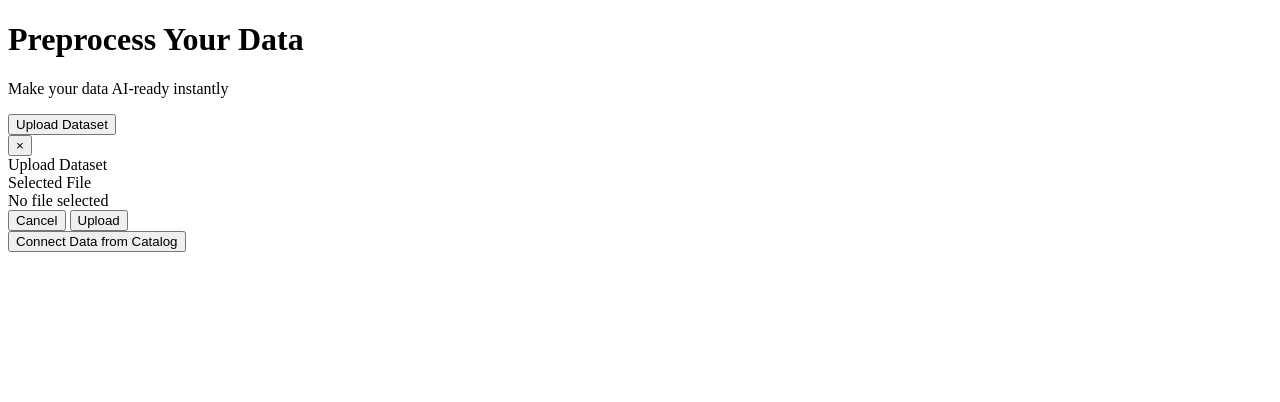
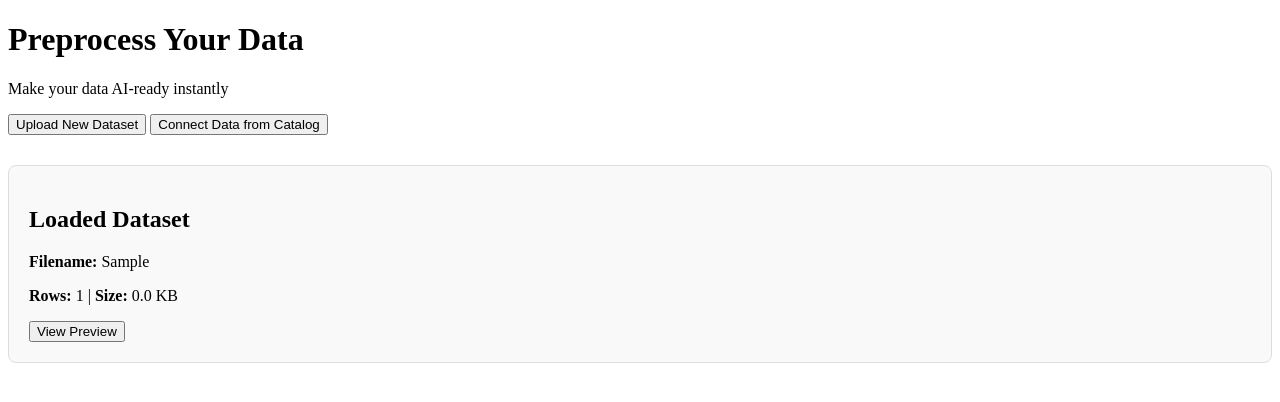
Before and after one commit to Prithvi-Siddharth/OneClick.AI, a FastAPI app: template backend/app/templates/preprocessing.html in a window 1280 px wide. Shown: the top 402 px of the page. Run offline with FastAPI, Linux system fonts and the light colour scheme; the template is opened without the code that fills it: most values are stand-ins (such as "Sample title", 1, 10 or a date in 2020); parts of the project's set-up code (start-up, migrations or seed data) failed here and were passed over.

Commit message:
preprocessing going on

```diff
--- a/backend/app/main.py
+++ b/backend/app/main.py
@@ -440,9 +440,13 @@ def preprocessing_page(request: Request, db: Session = Depends(get_db)):
     # Fetch user's uploaded datasets to show in the catalog dropdown
     datasets = db.query(Dataset).filter(Dataset.user_id == int(user_id)).all()
 
+    # Fetch the latest loaded dataset for preprocessing
+    active_dataset = db.query(TemporaryDataset).filter(TemporaryDataset.user_id == int(user_id)).order_by(TemporaryDataset.id.desc()).first()
+
     return templates.TemplateResponse("preprocessing.html", {
         "request": request,
-        "datasets": datasets
+        "datasets": datasets,
+        "active_dataset": active_dataset
     })
 
 @app.get("/train_model")
@@ -573,3 +577,27 @@ def connect_dataset(
             content={"error": str(e)},
             status_code=status.HTTP_500_INTERNAL_SERVER_ERROR
         )
+
+
+@app.get("/preview_temporary_dataset/{temp_id}")
+def preview_temporary_dataset(temp_id: int, request: Request, db: Session = Depends(get_db)):
+    user_id = get_current_user_id(request)
+    if not user_id:
+        raise HTTPException(status_code=401, detail="Not authenticated")
+
+    temp_dataset = db.query(TemporaryDataset).filter(TemporaryDataset.id == temp_id, TemporaryDataset.user_id == int(user_id)).first()
+    if not temp_dataset:
+        raise HTTPException(status_code=404, detail="Temporary dataset not found")
+
+    # Read from S3 using existing service function
+    data = read_dataset_from_s3(
+        bucket_name=temp_dataset.s3_bucket,
+        s3_key=temp_dataset.s3_key,
+        filename=f"temp_{temp_id}.csv", # Placeholder name
+        preview_limit=5
+    )
+
+    if isinstance(data, dict) and "error" in data:
+        raise HTTPException(status_code=500, detail=data["error"])
+
+    return JSONResponse(content=data)
--- a/backend/app/templates/preprocessing.html
+++ b/backend/app/templates/preprocessing.html
@@ -11,39 +11,46 @@
     <h1>Preprocess Your Data</h1>
     <p>Make your data AI-ready instantly</p>
 
-    <!-- ✅ MISSING ELEMENTS ADDED -->
-    <button id="openFilePickerBtn" type="button">Upload Dataset</button>
-    <input id="fileInput" type="file" hidden />
+    <div class="actions" style="margin-bottom: 30px;">
+        <button id="openFilePickerBtn" type="button">Upload New Dataset</button>
+        <button id="openCatalogBtn" type="button">Connect Data from Catalog</button>
+        <input id="fileInput" type="file" hidden />
+    </div>
 
-    <div class="modal-overlay" id="modalOverlay">
+    <!-- Active Dataset Section -->
+    <div id="activeDatasetSection"
+        style="background: #f9f9f9; padding: 20px; border-radius: 8px; border: 1px solid #ddd; margin-bottom: 30px;">
+        <h2>Loaded Dataset</h2>
+        {% if active_dataset %}
+        <div id="activeDatasetInfo">
+            <p><strong>Filename:</strong> {{ active_dataset.s3_key.split('/')[-1] }}</p>
+            <p><strong>Rows:</strong> {{ active_dataset.row_count }} | <strong>Size:</strong> {{
+                (active_dataset.file_size / 1024)|round(2) }} KB</p>
+            <button type="button" id="viewPreviewBtn" data-id="{{ active_dataset.id }}">View Preview</button>
+        </div>
+        {% else %}
+        <p id="noDatasetText">No dataset loaded. Upload one or connect from catalog above.</p>
+        {% endif %}
+    </div>
 
+    <!-- Upload Modal -->
+    <div class="modal-overlay" id="uploadModal" style="display:none;">
         <div class="modal-box">
-
-            <button class="modal-close" id="closeModalBtn">&times;</button>
-
+            <button class="modal-close" id="closeUploadModalBtn">&times;</button>
             <div class="modal-title">Upload Dataset</div>
-
-            <form id="uploadForm" method="post" enctype="multipart/form-data" action="/temporary_upload_dataset">
-
+            <form id="uploadForm">
                 <div class="form-group">
                     <span class="label">Selected File</span>
                     <div class="file-info" id="selectedFileText">No file selected</div>
                 </div>
-
-                <div class="modal-actions">
-                    <button class="btn-cancel" type="button" id="cancelBtn">Cancel</button>
+                <div class="modal-actions" style="margin-top: 20px;">
+                    <button class="btn-cancel" type="button" id="cancelUploadBtn">Cancel</button>
                     <button class="btn-upload" type="submit">Upload</button>
                 </div>
-
-                <div class="status-text" id="statusText"></div>
-
+                <div class="status-text" id="statusText" style="margin-top: 10px;"></div>
             </form>
-
         </div>
-
     </div>
-
-    <button id="openCatalogBtn" type="button">Connect Data from Catalog</button>
 
     <!-- Catalog Selection Modal -->
     <div class="modal-overlay" id="catalogModal" style="display:none;">
@@ -52,141 +59,91 @@
             <h3>Select from Catalog</h3>
             <form id="catalogForm">
                 <select name="dataset_id" style="width: 100%; padding: 10px; margin: 15px 0;">
-                    <!-- Correct Jinja syntax -->
                     {% for dataset in datasets %}
                     <option value="{{ dataset.id }}">{{ dataset.filename }}</option>
                     {% endfor %}
                 </select>
-                <button type="submit">Confirm Connection</button>
+                <button type="submit" class="btn-confirm">Confirm Connection</button>
             </form>
         </div>
     </div>
 
+    <!-- Dataset Preview Modal -->
+    <div class="modal-overlay" id="previewModal" style="display:none;">
+        <div class="modal-box" style="max-width: 80%; width: 80%; max-height: 80vh;">
+            <button class="modal-close" id="closePreviewBtn">&times;</button>
+            <h2>Dataset Preview</h2>
+            <div id="datasetPreview" style="overflow-x: auto; margin-top: 20px;">
+                <!-- Table will be injected here -->
+            </div>
+        </div>
+    </div>
+
     <script>
+        // Common UI helper
+        function showModal(id) { document.getElementById(id).style.display = 'flex'; }
+        function hideModal(id) { document.getElementById(id).style.display = 'none'; }
+
+        // --- UPLOAD LOGIC ---
         const openFilePickerBtn = document.getElementById("openFilePickerBtn");
         const fileInput = document.getElementById("fileInput");
-
-        const modalOverlay = document.getElementById("modalOverlay");
-        const closeModalBtn = document.getElementById("closeModalBtn");
-        const cancelBtn = document.getElementById("cancelBtn");
-
-        const selectedFileText = document.getElementById("selectedFileText");
-
         const uploadForm = document.getElementById("uploadForm");
         const statusText = document.getElementById("statusText");
+        const selectedFileText = document.getElementById("selectedFileText");
 
         let selectedFile = null;
 
-        // Step 1: Click "Upload Dataset" -> open file picker
-        openFilePickerBtn.addEventListener("click", () => {
-            fileInput.click();
-        });
+        openFilePickerBtn.addEventListener("click", () => fileInput.click());
 
-        // Step 2: After file chosen -> show popup
         fileInput.addEventListener("change", () => {
-            if (!fileInput.files || fileInput.files.length === 0) {
-                return;
-            }
-
-            selectedFile = fileInput.files[0];
-
-            selectedFileText.innerText = `File: ${selectedFile.name} (${(selectedFile.size / 1024).toFixed(2)} KB)`;
-
-            statusText.innerText = "";
-
-            // Open modal
-            modalOverlay.style.display = "flex";
-        });
-
-        // Close modal functions
-        function closeModal() {
-            modalOverlay.style.display = "none";
-            statusText.innerText = "";
-            fileInput.value = ""; // reset file input
-            selectedFile = null;
-            selectedFileText.innerText = "No file selected";
-        }
-
-        closeModalBtn.addEventListener("click", closeModal);
-        cancelBtn.addEventListener("click", closeModal);
-
-        // Click outside popup closes modal
-        modalOverlay.addEventListener("click", (e) => {
-            if (e.target === modalOverlay) {
-                closeModal();
+            if (fileInput.files.length > 0) {
+                selectedFile = fileInput.files[0];
+                selectedFileText.innerText = `File: ${selectedFile.name} (${(selectedFile.size / 1024).toFixed(2)} KB)`;
+                showModal("uploadModal");
             }
         });
 
-        // Step 3: Upload form submit -> send to backend
+        document.getElementById("closeUploadModalBtn").addEventListener("click", () => hideModal("uploadModal"));
+        document.getElementById("cancelUploadBtn").addEventListener("click", () => hideModal("uploadModal"));
+
         uploadForm.addEventListener("submit", async (e) => {
             e.preventDefault();
-
-            if (!selectedFile) {
-                statusText.innerText = "No file selected.";
-                return;
-            }
+            if (!selectedFile) return;
 
             statusText.innerText = "Uploading...";
-
-            // FormData = multipart/form-data
             const formData = new FormData();
             formData.append("dataset_file", selectedFile);
 
             try {
-                const response = await fetch("/temporary_upload_dataset", {
-                    method: "POST",
-                    body: formData
-                });
-
-                if (!response.ok) {
-                    const err = await response.text();
-                    statusText.innerText = "Upload failed: " + err;
-                    return;
+                const response = await fetch("/temporary_upload_dataset", { method: "POST", body: formData });
+                if (response.ok) {
+                    statusText.innerText = "Uploaded successfully!";
+                    setTimeout(() => location.reload(), 1000);
+                } else {
+                    const err = await response.json();
+                    statusText.innerText = "Upload failed: " + (err.error || "Unknown error");
                 }
-
-                await response.json();
-                statusText.innerText = "Uploaded successfully!";
-
-                // Optional: close modal after 1 sec
-                setTimeout(() => {
-                    closeModal();
-                    location.reload();
-                }, 1000);
-
             } catch (error) {
                 statusText.innerText = "Error uploading file.";
             }
         });
 
+        // --- CATALOG LOGIC ---
         const openCatalogBtn = document.getElementById("openCatalogBtn");
-        const catalogModal = document.getElementById("catalogModal");
-        const closeCatalogBtn = document.getElementById("closeCatalogBtn");
         const catalogForm = document.getElementById("catalogForm");
 
-        // Open Catalog Modal
-        openCatalogBtn.addEventListener("click", () => {
-            catalogModal.style.display = "flex";
-        });
+        openCatalogBtn.addEventListener("click", () => showModal("catalogModal"));
+        document.getElementById("closeCatalogBtn").addEventListener("click", () => hideModal("catalogModal"));
 
-        // Close Catalog Modal
-        closeCatalogBtn.addEventListener("click", () => {
-            catalogModal.style.display = "none";
-        });
-
-        // Submit Catalog Connection
         catalogForm.addEventListener("submit", async (e) => {
             e.preventDefault();
             const formData = new FormData(catalogForm);
 
             try {
-                const response = await fetch("/connect_dataset", {
-                    method: "POST",
-                    body: formData
-                });
-
+                const response = await fetch("/connect_dataset", { method: "POST", body: formData });
                 if (response.ok) {
-                    alert("Data connected from catalog!");
-                    location.reload(); // Refresh to show loaded data
+                    alert("Data connected successfully!");
+                    location.reload();
                 } else {
                     alert("Failed to connect data.");
                 }
@@ -194,6 +151,46 @@
                 console.error("Error:", error);
             }
         });
+
+        // --- PREVIEW LOGIC ---
+        const viewPreviewBtn = document.getElementById("viewPreviewBtn");
+        const datasetPreview = document.getElementById("datasetPreview");
+
+        if (viewPreviewBtn) {
+            viewPreviewBtn.addEventListener("click", async () => {
+                const tempId = viewPreviewBtn.getAttribute("data-id");
+                datasetPreview.innerHTML = "<p>Loading preview...</p>";
+                showModal("previewModal");
+
+                try {
+                    const response = await fetch(`/preview_temporary_dataset/${tempId}`);
+                    if (!response.ok) throw new Error("Failed to load data");
+
+                    const data = await response.json();
+                    if (!data || data.length === 0) {
+                        datasetPreview.innerHTML = "<p>No data found or file format not supported for preview.</p>";
+                        return;
+                    }
+
+                    let tableHtml = '<table border="1" cellpadding="8" style="width:100%; border-collapse: collapse; text-align: left;">';
+                    const headers = Object.keys(data[0]);
+                    tableHtml += '<thead style="background: #f4f4f4;"><tr>' + headers.map(h => `<th>${h}</th>`).join('') + '</tr></thead>';
+                    tableHtml += '<tbody>' + data.map(row => '<tr>' + headers.map(h => `<td>${row[h]}</td>`).join('') + '</tr>').join('') + '</tbody></table>';
+                    datasetPreview.innerHTML = tableHtml;
+                } catch (error) {
+                    datasetPreview.innerHTML = `<p style="color:red;">Error: ${error.message}</p>`;
+                }
+            });
+        }
+
+        document.getElementById("closePreviewBtn").addEventListener("click", () => hideModal("previewModal"));
+
+        // Universal modal backdrop closer
+        window.onclick = function (event) {
+            if (event.target.classList.contains('modal-overlay')) {
+                event.target.style.display = 'none';
+            }
+        }
     </script>
 </body>
 
```
